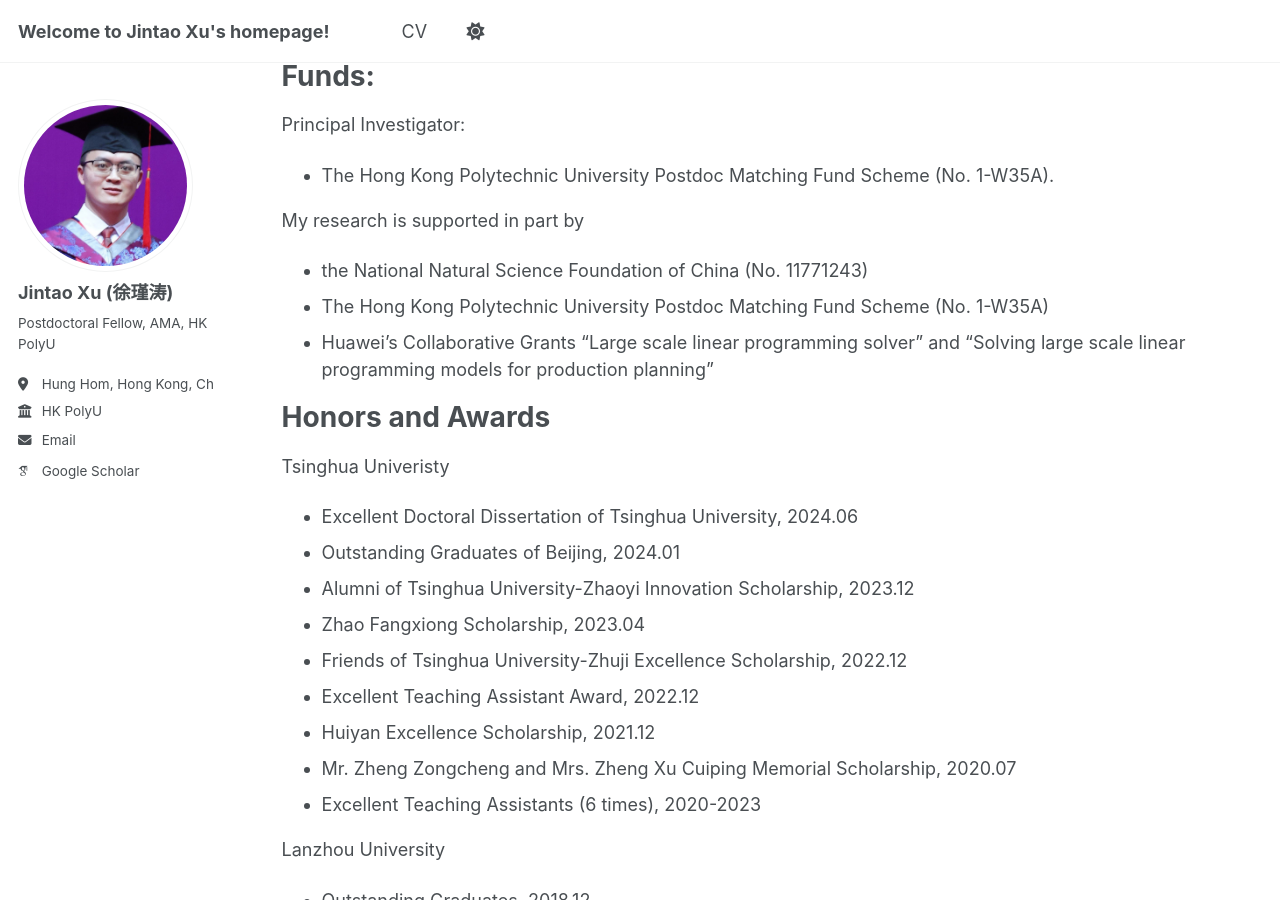
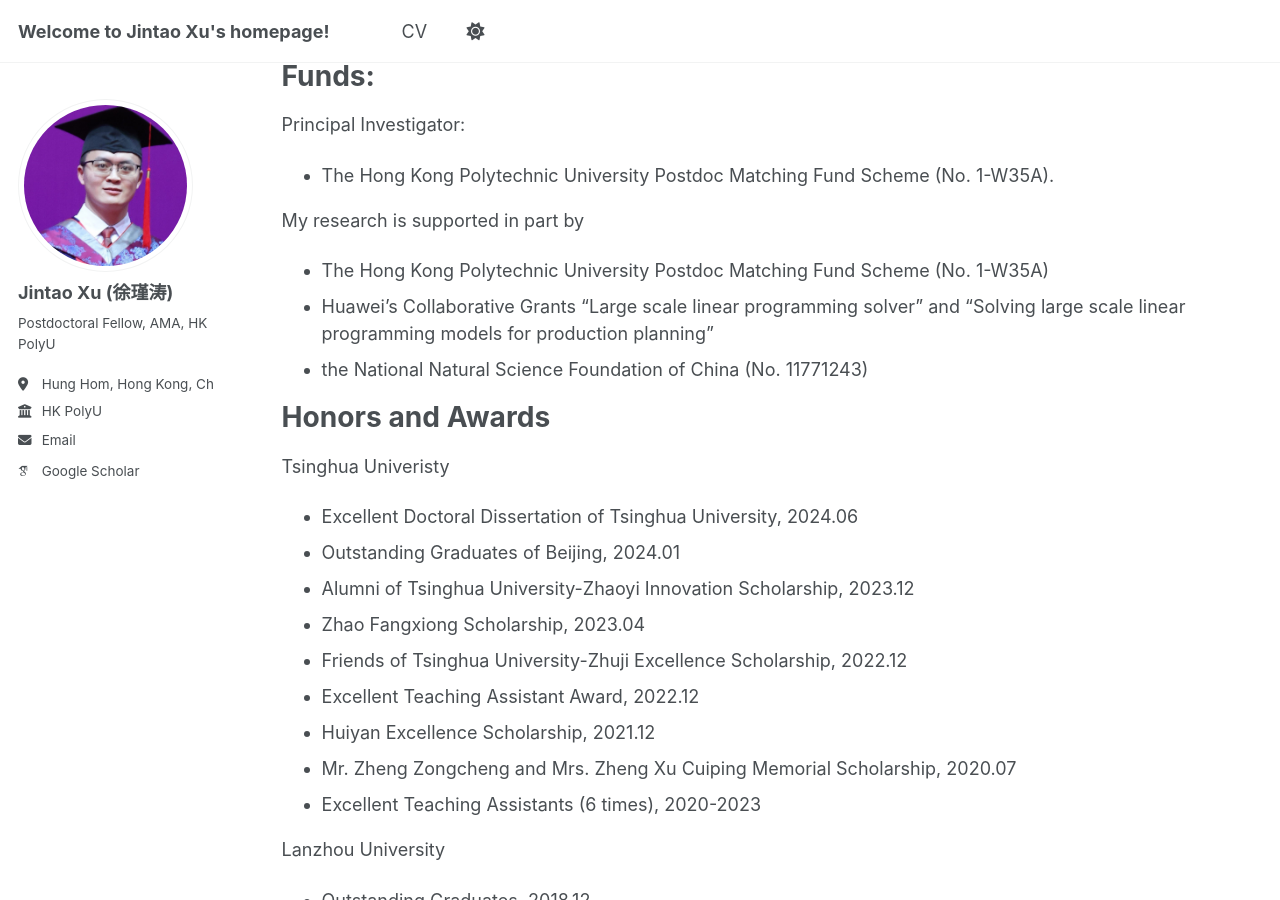
Before and after one commit to JintaoXuMath/JintaoXuMath.github.io, a Jekyll site: the page built from _pages/cv.md, in a window 1280 px wide and 900 px high, scrolled down 885 px. Built offline with Jekyll 4.4.1, drawn with Linux system fonts in a browser that asks for light colours; some web fonts are replaced.

Commit message:
Update cv.md

```diff
--- a/_pages/cv.md
+++ b/_pages/cv.md
@@ -46,10 +46,10 @@ Principal Investigator:
 
 My research is supported in part by
 
-* the National Natural Science Foundation of China (No. 11771243)
 * The Hong Kong Polytechnic University Postdoc Matching Fund Scheme (No. 1-W35A)
 * Huawei's Collaborative Grants "Large scale linear programming solver" and "Solving large scale
 linear programming models for production planning"
+* the National Natural Science Foundation of China (No. 11771243)
 
 Honors and Awards
 ======
```
